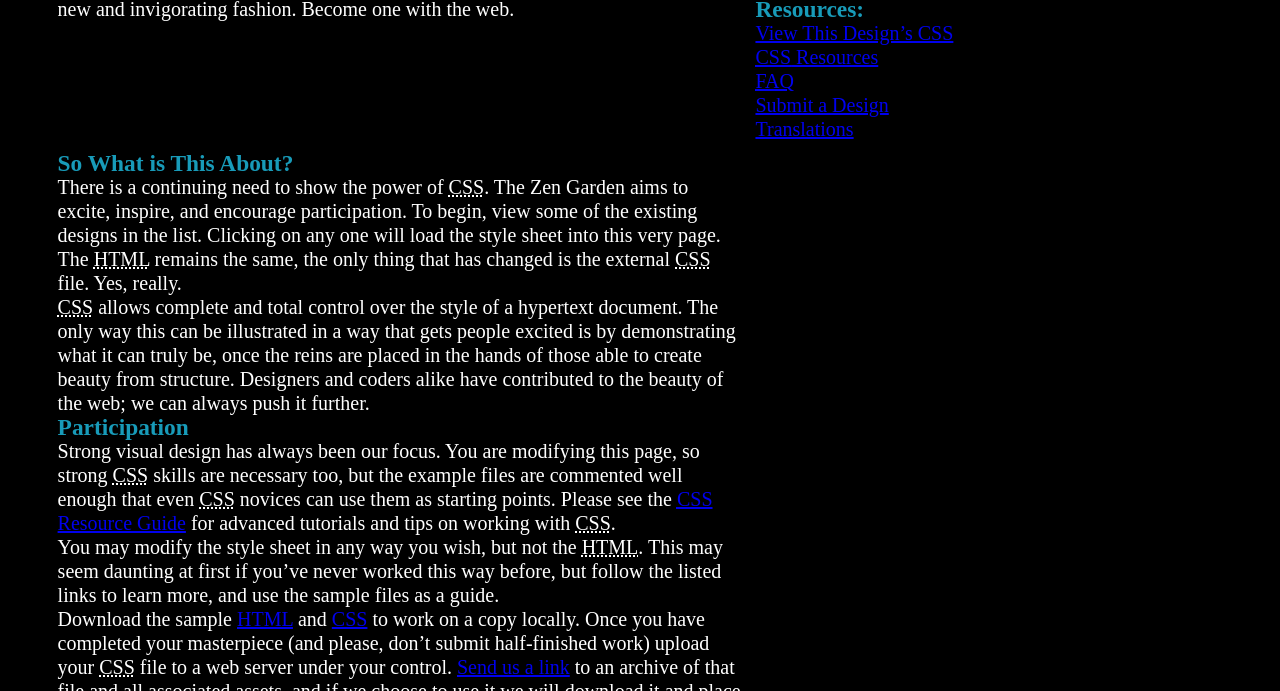
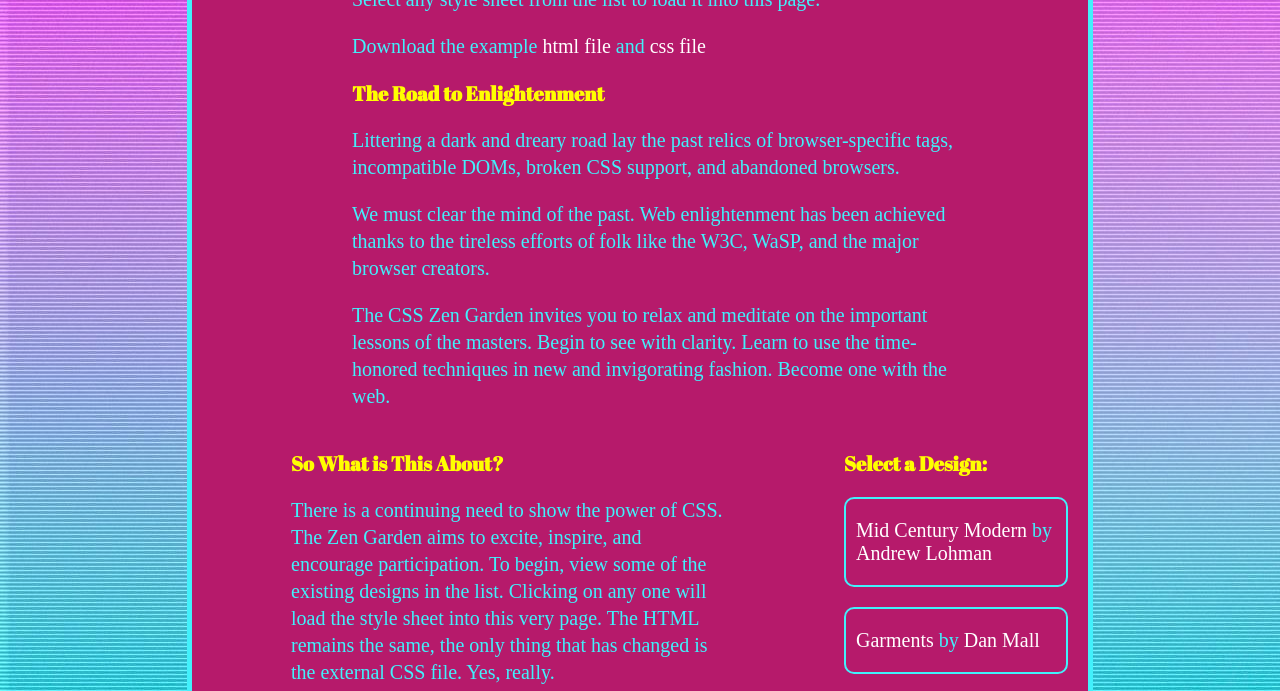
Before and after one commit to DelrioRamirez4321/CIS-02B-Final-Project, a plain HTML site: page index.html in a window 1280 px wide. Shown: the part 291-982 px from the top of the page. Drawn offline with Linux system fonts and the light colour scheme; a web font is replaced by a local one.

Commit message:
added diffrent colors for css1 and change layout

```diff
--- a/css/style.css
+++ b/css/style.css
@@ -13,12 +13,13 @@ font-family: 'Sree Krushnadevaraya', serif;
 
 body {
     font-size: 20px;
-    border: 5px solid  rgb(0, 161, 213);
-    width: 75%;
+    border: 5px solid  rgb(66, 240,251);
+    width: 70%;
     margin:0 auto;
     background-image: url(../Images/79613c9d885607229dda913c97d9ddc9.jpg);
     background-repeat:repeat;
     background-size: auto;
+    background-attachment: fixed;
 
 
 }
@@ -26,7 +27,7 @@ body {
 h1, h2 ,h3 {
     font-family: 'Abril Fatface', cursive;
     margin:1em;
-    color:
+    color: yellow;
 
 }
 
@@ -37,7 +38,7 @@ h1 {
 
 h2 {
     font-size: 1.5em;
-    color: rgb(0, 161,213);
+    color: rgb(66, 240,251);
 
 }
 
@@ -49,13 +50,13 @@ h3 {
 p {
     font-family: 'Sree Krushnadevaraya', serif;
     margin:1em;
-    color: rgb(0, 161, 213);
     line-height: 135%;
+    Color: rgb(66, 240,251);
 }
 
 li {
-    color: rgb(0, 161, 213);
-    border: 2px solid rgb(0, 161,213);
+    color: rgb(66, 240,251);
+    border: 2px solid rgb(66, 240,251);
     border-radius: 10px;
     width:200px;
     margin: 1em;
@@ -70,27 +71,25 @@ ul {
      display:grid;
      grid-template-columns: repeat(6, 1fr);
      margin: 0 auto;
-     background-color:  rgb(237, 0, 140);
+     background-color:  rgb(182,26,107);
  }
 
- .intro {
-     grid-column-start: 1;
-     grid-column-end: 13;
- }
 
  abbr {
      text-decoration-line: none;
     }
 
- footer > a  {
-
- }
 
     .intro > header {
-     border: 5px solid rgb(0, 161,213);
+        border: 5px solid rgb(66, 240,251);
         margin: 0.5em;
         background-image:url(../Images/634722.jpg);
         background-size:contain;
+    }
+
+    .intro > div {
+        width: 650px;
+        margin-left: 7em;
     }
 
     a {
@@ -102,9 +101,17 @@ ul {
         color: rgb(0, 161, 213)
     }
 
+    .intro {
+        grid-column-start: 1;
+        grid-column-end: 13;
+    }
+
     #zen-supporting {
         grid-column-start: 1;
         grid-column-end: 10;
+        width: 75%;
+        margin:auto;
+
     }
 
  .sidebar {
--- a/css/style2.css
+++ b/css/style2.css
@@ -41,6 +41,25 @@ p{
     grid-column-end: 3;
 }
 
+h3 {
+    color: white;
+    background-color: rgb(32, 32, 32);
+}
+
+a {
+    color:
+    text-decoration: none;
+
+}
+
+a:focus, a:hover {
+    color: rgb(24, 155, 185);
+}
+
+#zen-supporting > p {
+    background-color: rgb(8, 41, 57)
+}
+
 .sidebar {
     grid-column-start: 3;
     grid-column-end: 4;
--- a/index.html
+++ b/index.html
@@ -3,7 +3,7 @@
 <head>
 	<meta charset="utf-8">
 	<title>CSS Zen Garden: The Beauty of CSS Design</title>
-	<link rel="stylesheet" media="screen" href="css/style2.css">
+	<link rel="stylesheet" media="screen" href="css/style.css">
 	<meta name="viewport" content="width=device-width, initial-scale=1.0">
 </head>
 
```
Lines whose indentation alone changed are shown as unchanged.
